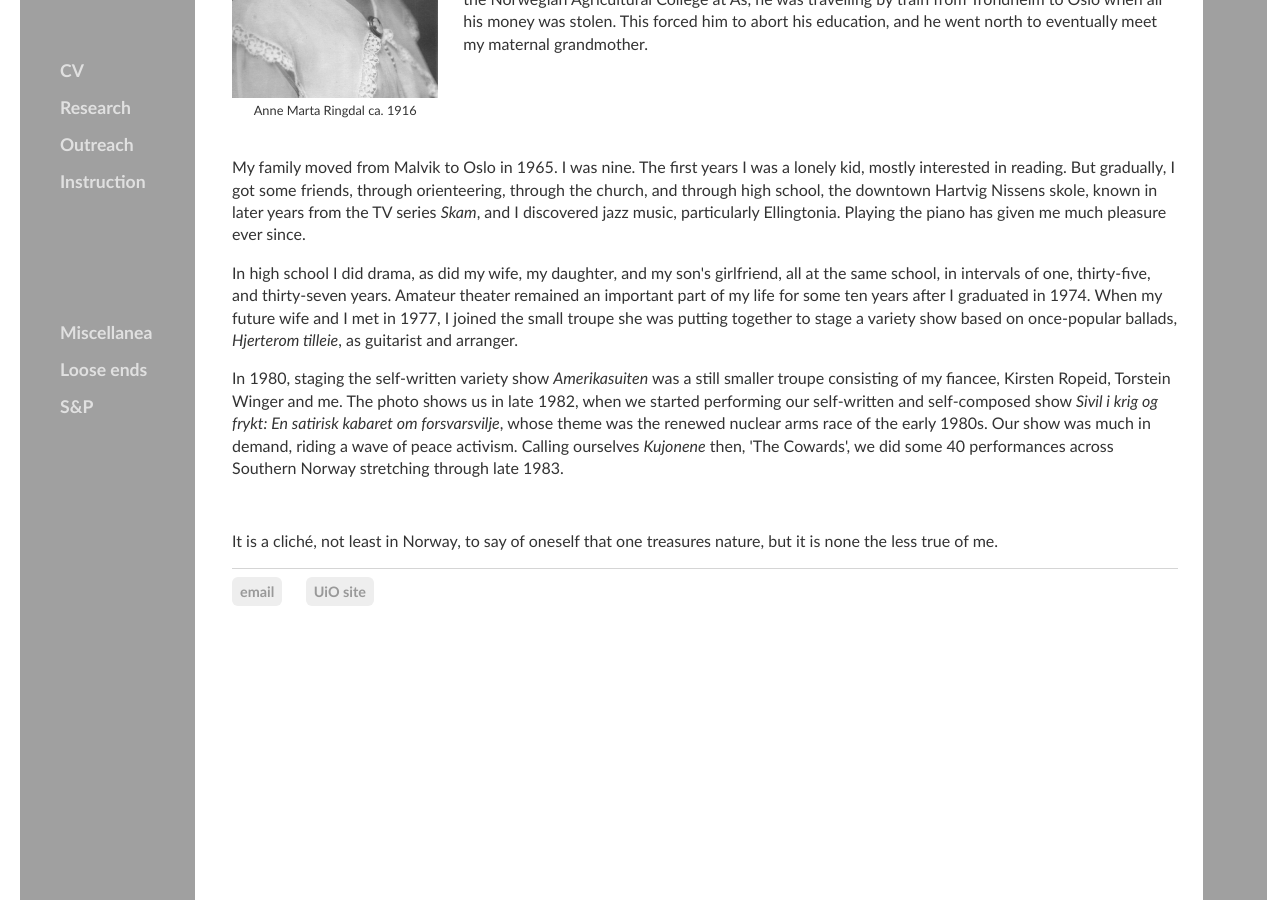
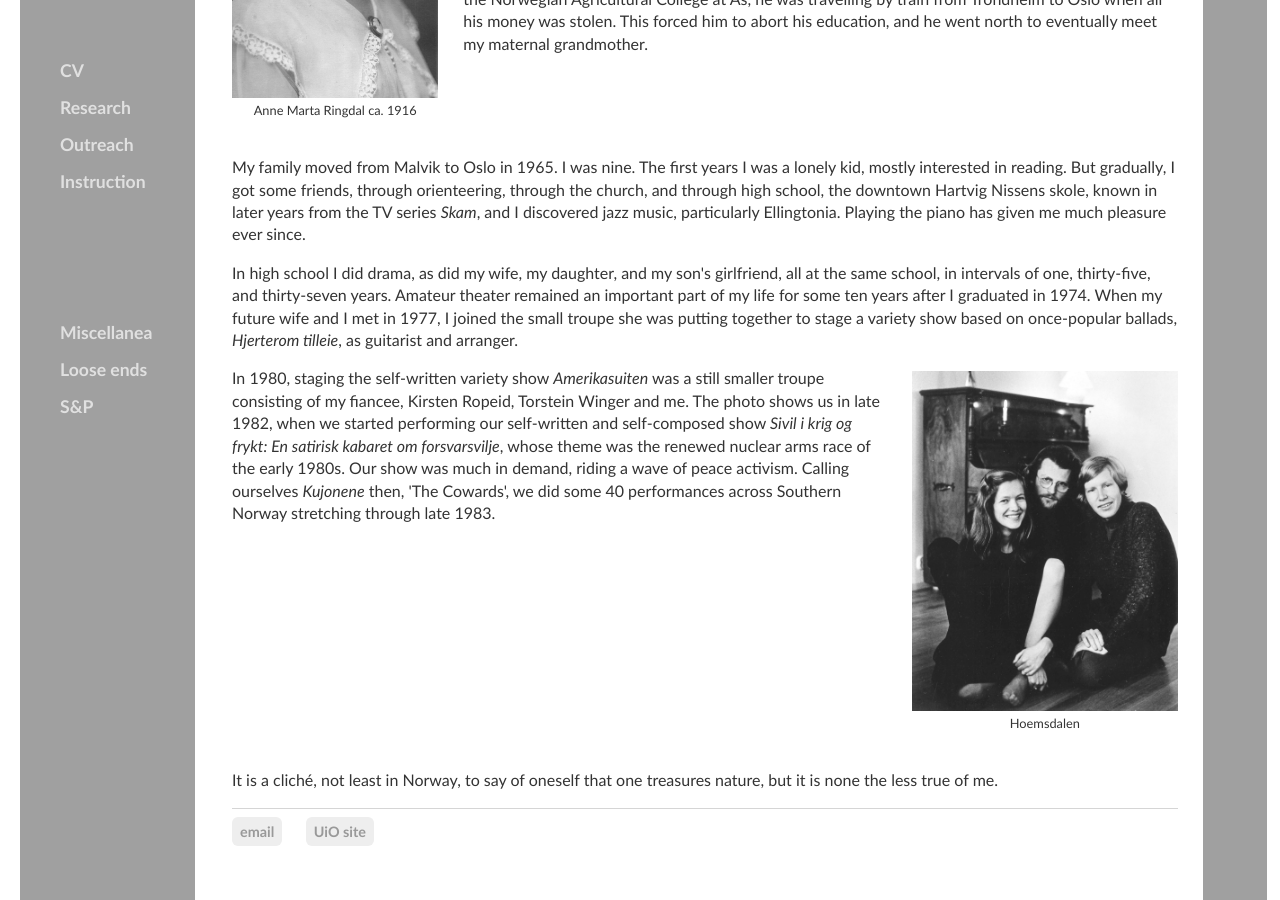
Before and after one commit to kjelljs/kjelljs.github.io, a Jekyll site: the page built from about/index.html, in a window 1280 px wide and 900 px high, scrolled down 4110 px. Built offline with Jekyll 4.4.1, drawn with Linux system fonts in a browser that asks for light colours.

Commit message:
Update index.html

```diff
--- a/about/index.html
+++ b/about/index.html
@@ -80,6 +80,7 @@ figcaption {
 </p>-->
 <p>In high school I did drama, as did my wife, my daughter, and my son's girlfriend, all at the same school, in intervals of one, thirty-five, and thirty-seven years.
 Amateur theater remained an important part of my life for some ten years after I graduated in 1974. When my future wife and I met in 1977, I joined the small troupe she was putting together to stage a variety show based on once-popular ballads, <i>Hjerterom tilleie</i>, as guitarist and arranger. </p>
+<div style="float:right;"><figure class="rightfig"><img style="height:340px;" src="/pics/Kujonene.jpeg"><figcaption>Hoemsdalen</figcaption></figure></div>
 <p>In 1980, staging the self-written variety show <i>Amerikasuiten</i> was a still smaller troupe consisting of my fiancee, Kirsten Ropeid, Torstein Winger and me. The photo shows us in late 1982, when we started performing our self-written and self-composed show <i>Sivil i krig og frykt: En satirisk kabaret om forsvarsvilje</i>, whose theme was the renewed nuclear arms race of the early 1980s. Our show was much in demand, riding a wave of peace activism. Calling ourselves <i>Kujonene</i> then, 'The Cowards', we did some 40 performances across Southern Norway stretching through late 1983.
 </p>
 </section>
```
